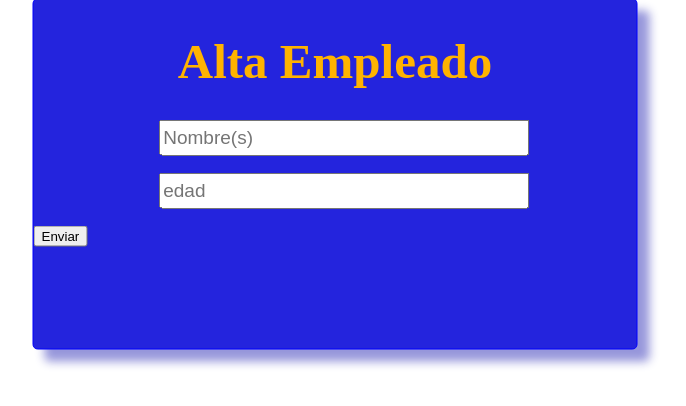
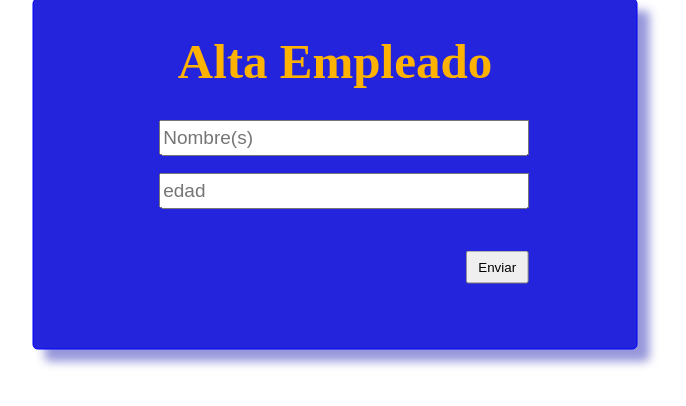
Before and after one commit to DavidDemetrio/Alta-Empleado, a PHP site: page / in a window 1280 px wide. Shown: the part 226-632 px from the top of the page, without its empty margins (305-991 px from the left). Run offline with PHP 8.4, Linux system fonts and the light colour scheme.

Commit message:
Se eliminó .gitignore y se agregaron los nuevos cambios a agregarempleado.php y estilos/altaempleado tomados de la rama prueba

```diff
--- a/agregarempleado.php
+++ b/agregarempleado.php
@@ -30,13 +30,9 @@ function insertDatos()
     if ($exito)
         header('location: listaempleado.php');
     else
-<<<<<<< HEAD
-        header('location:index.html');
-=======
         echo '<script language="javascript">alert(":( Error! No se pudo hacer la insersión de los datos en la base de datos. Por favor, vuelve a intentarlo."); window.location = "index.html"</script>';
 
     mysqli_free_result($exito);
     mysqli_close($conexion);
 }
->>>>>>> prueba
 ?>
--- a/estilos/altaempleado.css
+++ b/estilos/altaempleado.css
@@ -34,11 +34,6 @@
 }
 
 .altaempleado_box input[type="submit"]{
-<<<<<<< HEAD
-    transform: translate(20%);
-
-}
-=======
     height: 33px;
     width: 63px;
     margin-top: 25px;
@@ -76,4 +71,3 @@
 .formulario_input_error1{
     display: block;
 }
->>>>>>> prueba
```
Also changed, not shown: 1 other file.
